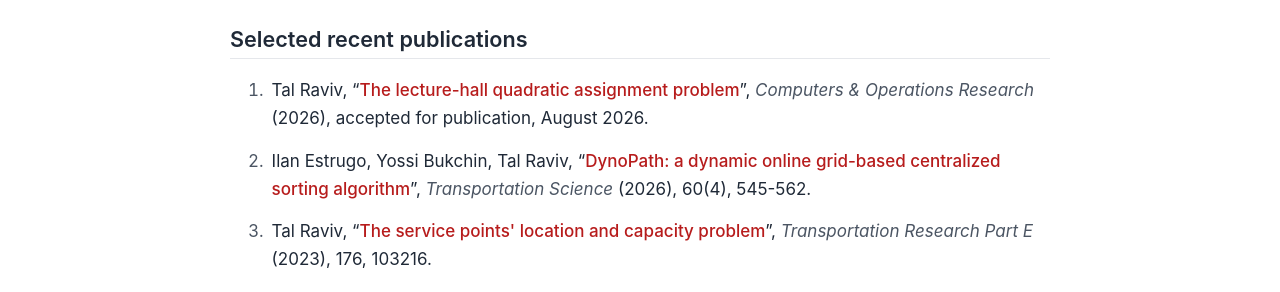
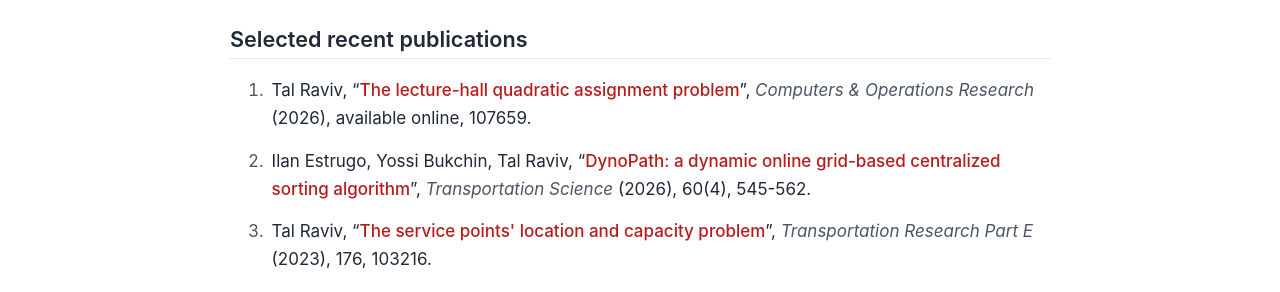
Before and after one commit to tal69/tal69.github.io, a Jekyll site: the page built from index.md, in a window 1280 px wide and 900 px high, scrolled down 513 px. Shown: the part 191-483 px from the top of the window. Built offline with Jekyll 4.4.1, drawn with Linux system fonts in a browser that asks for light colours.

Commit message:
Link CAOR paper to online publication

```diff
--- a/_data/publications.yml
+++ b/_data/publications.yml
@@ -19,8 +19,8 @@
     title:   "The lecture-hall quadratic assignment problem"
     venue:   "Computers & Operations Research"
     year:    2026
-    pages:   "accepted for publication, August 2026"
-    url:     "https://papers.ssrn.com/sol3/papers.cfm?abstract_id=6678907"
+    pages:   "available online, 107659"
+    url:     "https://doi.org/10.1016/j.cor.2026.107659"
     featured: true
     extras:
       - { label: "GitHub repo", url: "https://github.com/tal69/lecture-halls" }
```
